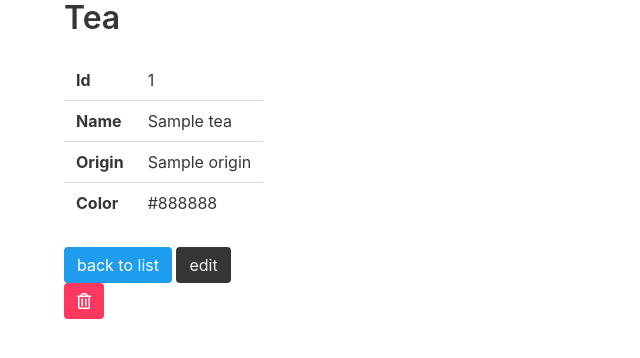
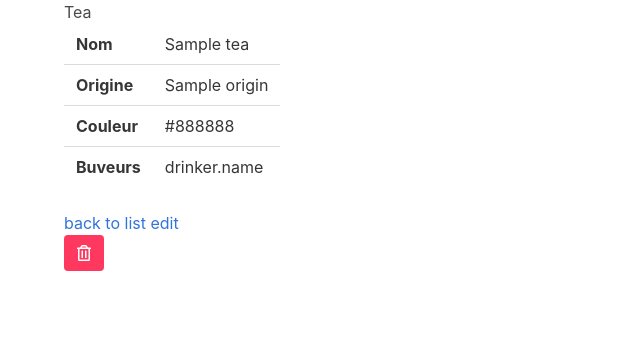
Before and after one commit to NadTr/Symfony-, a Symfony app: template templates/tea/show.html.twig in a window 1280 px wide. Shown: the top 358 px of the page, without its empty margins (0-640 px from the left). Run offline with Twig, Linux system fonts and the light colour scheme; the template is opened without the code that fills it: most values are stand-ins (such as "Sample title", 1, 10 or a date in 2020); some libraries are stand-ins or nearby versions.

Commit message:
Rename and show link between tables

```diff
--- a/templates/author/_delete_form.html.twig
+++ b/templates/author/_delete_form.html.twig
@@ -1,5 +1,5 @@
 <form method="post" action="{{ path('author.delete', {'id': author.id}) }}" onsubmit="return confirm('Are you sure you want to delete this item?');">
     <input type="hidden" name="_method" value="DELETE">
     <input type="hidden" name="_token" value="{{ csrf_token('delete' ~ author.id) }}">
-    <button class="btn button is-danger"><i class="far fa-trash-alt"></i></button>
+    <button class="btn button is-danger"><i class="far fa-trash-alt  fa-fw"></i> Supprimer</button>
 </form>
--- a/templates/book/_delete_form.html.twig
+++ b/templates/book/_delete_form.html.twig
@@ -1,5 +1,5 @@
 <form method="post" action="{{ path('book.delete', {'id': book.id}) }}" onsubmit="return confirm('Are you sure you want to delete this item?');">
     <input type="hidden" name="_method" value="DELETE">
     <input type="hidden" name="_token" value="{{ csrf_token('delete' ~ book.id) }}">
-    <button class="btn button is-danger"><i class="far fa-trash-alt"></i></button>
+    <button class="btn button is-danger"><i class="far fa-trash-alt  fa-fw"></i>Supprimer</button>
 </form>
--- a/templates/tea/show.html.twig
+++ b/templates/tea/show.html.twig
@@ -3,32 +3,36 @@
 {% block title %}Tea{% endblock %}
 
 {% block body %}
-    <h1 class="title">Tea</h1>
+    <h1>Tea</h1>
 
     <table class="table">
         <tbody>
             <tr>
-                <th>Id</th>
-                <td>{{ tea.id }}</td>
-            </tr>
-            <tr>
-                <th>Name</th>
+                <th>Nom</th>
                 <td>{{ tea.name }}</td>
             </tr>
             <tr>
-                <th>Origin</th>
+                <th>Origine</th>
                 <td>{{ tea.origin }}</td>
             </tr>
             <tr>
-                <th>Color</th>
+                <th>Couleur</th>
                 <td>{{ tea.color }}</td>
+            </tr>
+            <tr>
+                <th>Buveurs</th>
+                <td><ul>
+                  {% for drinker in tea.readers %}
+                      <li>drinker.name</li>
+                {% endfor %}
+              </ul></td>
             </tr>
         </tbody>
     </table>
 
-    <a class="btn button is-info" href="{{ path('tea.index') }}">back to list</a>
+    <a href="{{ path('tea.index') }}">back to list</a>
 
-    <a class="btn button is-dark" href="{{ path('tea.edit', {'id': tea.id}) }}">edit</a>
+    <a href="{{ path('tea.edit', {'id': tea.id}) }}">edit</a>
 
     {{ include('tea/_delete_form.html.twig') }}
 {% endblock %}
```
Also changed, not shown: templates/author/show.html.twig (+11 -5 lines), templates/book/show.html.twig (+14 -6 lines), templates/reader/show.html.twig (+8 -10 lines).
